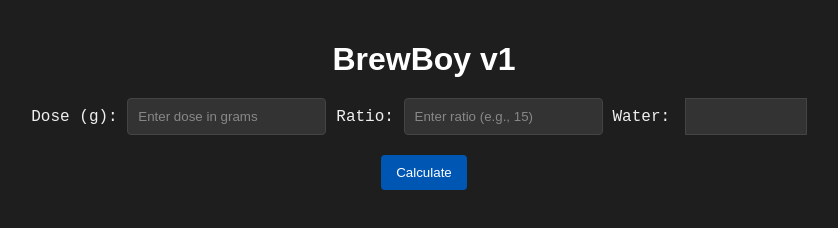
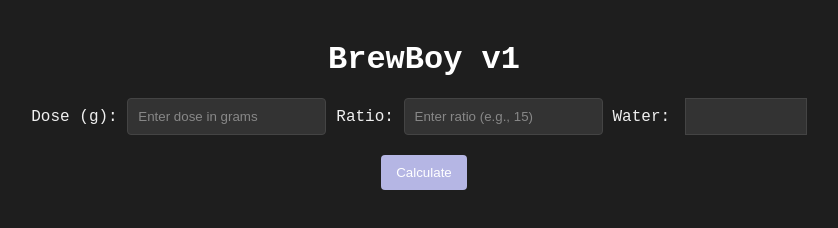
Before and after one commit to 5alentin/brewboy, a plain HTML site: page index.html in a window 1280 px wide. In both pictures the pointer is over the button "Calculate". Shown: the whole page, without its empty margins (216-1054 px from the left). Drawn offline with Linux system fonts and the light colour scheme.

Commit message:
Update styles.css

```diff
--- a/styles.css
+++ b/styles.css
@@ -10,7 +10,7 @@ body {
 }
 
 h1 {
-    font-family: 'Meiryo UI', sans-serif; /* Title font */
+    font-family: 'Courier New', monospace; /* Title font */
     color: #ffffff; /* White color for title */
     margin-bottom: 20px; /* Space below title */
 }
@@ -48,7 +48,7 @@ button {
 }
 
 button:hover {
-    background-color: #0056b3; /* Darker button color on hover */
+    background-color: #b5b6e4; /* Darker button color on hover */
 }
 
 table {
```
